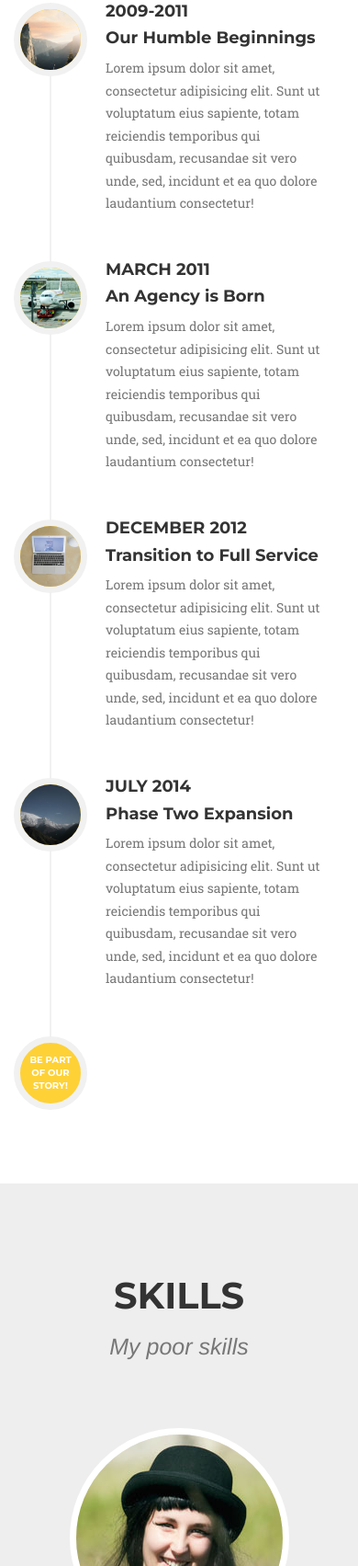
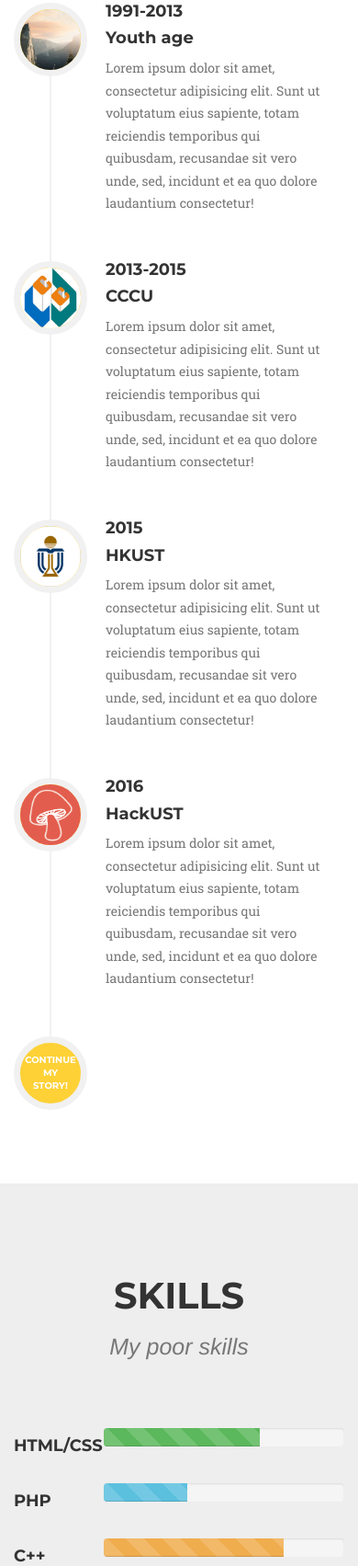
Before and after one commit to ttchiuaa/personal-website, a website: page index.html in a window 390 px wide. Shown: the part 3528-5231 px from the top of the page at 92% size. Drawn offline with nearby package versions, Linux system fonts and the light colour scheme; a web font is replaced by a local one.

Commit message:
add progress bar

```diff
--- a/index.html
+++ b/index.html
@@ -250,8 +250,8 @@
                             </div>
                             <div class="timeline-panel">
                                 <div class="timeline-heading">
-                                    <h4>2009-2011</h4>
-                                    <h4 class="subheading">Our Humble Beginnings</h4>
+                                    <h4>1991-2013</h4>
+                                    <h4 class="subheading">Youth age</h4>
                                 </div>
                                 <div class="timeline-body">
                                     <p class="text-muted">Lorem ipsum dolor sit amet, consectetur adipisicing elit. Sunt ut voluptatum eius sapiente, totam reiciendis temporibus qui quibusdam, recusandae sit vero unde, sed, incidunt et ea quo dolore laudantium consectetur!</p>
@@ -260,12 +260,12 @@
                         </li>
                         <li class="timeline-inverted">
                             <div class="timeline-image">
-                                <img class="img-circle img-responsive" src="img/about/2.jpg" alt="">
+                                <img class="img-circle img-responsive" src="img/timeline/cccu.jpg" alt="">
                             </div>
                             <div class="timeline-panel">
                                 <div class="timeline-heading">
-                                    <h4>March 2011</h4>
-                                    <h4 class="subheading">An Agency is Born</h4>
+                                    <h4>2013-2015</h4>
+                                    <h4 class="subheading">CCCU</h4>
                                 </div>
                                 <div class="timeline-body">
                                     <p class="text-muted">Lorem ipsum dolor sit amet, consectetur adipisicing elit. Sunt ut voluptatum eius sapiente, totam reiciendis temporibus qui quibusdam, recusandae sit vero unde, sed, incidunt et ea quo dolore laudantium consectetur!</p>
@@ -274,12 +274,12 @@
                         </li>
                         <li>
                             <div class="timeline-image">
-                                <img class="img-circle img-responsive" src="img/about/3.jpg" alt="">
+                                <img class="img-circle img-responsive" src="img/timeline/ust.png" alt="">
                             </div>
                             <div class="timeline-panel">
                                 <div class="timeline-heading">
-                                    <h4>December 2012</h4>
-                                    <h4 class="subheading">Transition to Full Service</h4>
+                                    <h4>2015</h4>
+                                    <h4 class="subheading">HKUST</h4>
                                 </div>
                                 <div class="timeline-body">
                                     <p class="text-muted">Lorem ipsum dolor sit amet, consectetur adipisicing elit. Sunt ut voluptatum eius sapiente, totam reiciendis temporibus qui quibusdam, recusandae sit vero unde, sed, incidunt et ea quo dolore laudantium consectetur!</p>
@@ -288,12 +288,12 @@
                         </li>
                         <li class="timeline-inverted">
                             <div class="timeline-image">
-                                <img class="img-circle img-responsive" src="img/about/4.jpg" alt="">
+                                <img class="img-circle img-responsive" src="img/timeline/hackust.png" alt="">
                             </div>
                             <div class="timeline-panel">
                                 <div class="timeline-heading">
-                                    <h4>July 2014</h4>
-                                    <h4 class="subheading">Phase Two Expansion</h4>
+                                    <h4>2016</h4>
+                                    <h4 class="subheading">HackUST</h4>
                                 </div>
                                 <div class="timeline-body">
                                     <p class="text-muted">Lorem ipsum dolor sit amet, consectetur adipisicing elit. Sunt ut voluptatum eius sapiente, totam reiciendis temporibus qui quibusdam, recusandae sit vero unde, sed, incidunt et ea quo dolore laudantium consectetur!</p>
@@ -302,8 +302,8 @@
                         </li>
                         <li class="timeline-inverted">
                             <div class="timeline-image">
-                                <h4>Be Part
-                                    <br>Of Our
+                                <h4>Continue
+                                    <br>My
                                     <br>Story!</h4>
                             </div>
                         </li>
@@ -316,12 +316,71 @@
     <!-- Team Section -->
     <section id="team" class="bg-light-gray">
         <div class="container">
+
+
             <div class="row">
                 <div class="col-lg-12 text-center">
                     <h2 class="section-heading">Skills</h2>
                     <h3 class="section-subheading text-muted">My poor skills</h3>
                 </div>
             </div>
+
+			<div class="row">
+			<div class="col-md-2 col-sm-2 col-xs-3">
+				<h4>HTML/CSS</h4>
+			</div>
+			<div class="col-md-10 col-sm-10 col-xs-9">
+			<div class="progress">
+				  <div class="progress-bar progress-bar-success progress-bar-striped active" role="progressbar" aria-valuenow="65" aria-valuemin="0" aria-valuemax="100" style="width: 65%">
+					<span class="sr-only">65% Complete (success)</span>
+				  </div>
+			</div>
+			</div>
+			</div>
+			<br>
+
+			<div class="row">
+			<div class="col-md-2 col-sm-2 col-xs-3">
+				<h4>PHP</h4>
+			</div>
+			<div class="col-md-10 col-sm-10 col-xs-9">
+			<div class="progress">
+				  <div class="progress-bar progress-bar-info progress-bar-striped active" role="progressbar" aria-valuenow="35" aria-valuemin="0" aria-valuemax="100" style="width: 35%">
+					<span class="sr-only">35% Complete</span>
+				  </div>
+			</div>
+			</div>
+			</div>
+			<br>
+
+			<div class="row">
+			<div class="col-md-2 col-sm-2 col-xs-3">
+				<h4>C++</h4>
+			</div>
+			<div class="col-md-10 col-sm-10 col-xs-9">
+			<div class="progress">
+				  <div class="progress-bar progress-bar-warning progress-bar-striped active" role="progressbar" aria-valuenow="75" aria-valuemin="0" aria-valuemax="100" style="width: 75%">
+					<span class="sr-only">75% Complete (warning)</span>
+				  </div>
+			</div>
+			</div>
+			</div>
+			<br>
+
+			<div class="row">
+			<div class="col-md-2 col-sm-2 col-xs-3">
+				<h4>Java</h4>
+			</div>
+			<div class="col-md-10 col-sm-10 col-xs-9">
+			<div class="progress">
+				  <div class="progress-bar progress-bar-danger progress-bar-striped active" role="progressbar" aria-valuenow="85" aria-valuemin="0" aria-valuemax="100" style="width: 85%">
+					<span class="sr-only">85% Complete (danger)</span>
+				  </div>
+			</div>
+			</div>
+			</div>
+
+<!--
             <div class="row">
                 <div class="col-sm-4">
                     <div class="team-member">
@@ -370,11 +429,14 @@
                 </div>
             </div>
             <div class="row">
+
                 <div class="col-lg-8 col-lg-offset-2 text-center">
                     <p class="large text-muted">Lorem ipsum dolor sit amet, consectetur adipisicing elit. Aut eaque, laboriosam veritatis, quos non quis ad perspiciatis, totam corporis ea, alias ut unde.</p>
                 </div>
             </div>
+-->
         </div>
+
     </section>
 
 	<!--
```
